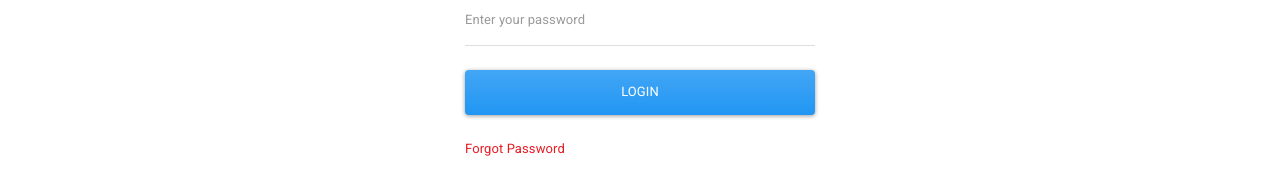
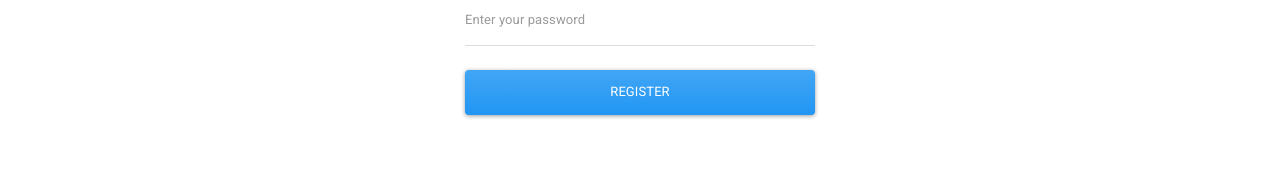
Before and after one commit to linovorefresh/track-local, a React (Create React App) app in the folder client/: page /Register in a window 1280 px wide. Shown: the part 389-584 px from the top of the page. Built offline with nearby package versions, Linux system fonts and the light colour scheme; no server answers; the HTML template or start-up script is replaced by a standard one.

Commit message:
add loading status and redirect user on successful registration

```diff
--- a/client/src/pages/Register.js
+++ b/client/src/pages/Register.js
@@ -1,4 +1,5 @@
 import React, { useState } from 'react'
+import { useNavigate } from 'react-router-dom';
 // import axios from axios
 import { toast } from 'react-hot-toast'
 
@@ -9,6 +10,8 @@ export default function Register() {
     const [ password, setPassword ] = useState('');
     const [ loading, setLoading ] = useState(false);
 
+    const navigate = useNavigate();
+
     const handleSubmit = async (e) => {
         e.preventDefault()
 
@@ -17,16 +20,21 @@ export default function Register() {
             //     email,
             //     password
             // })
+            setLoading(true);
             const { data  } = salesAPI.preRegister({email, password});
 
             if(data?.error) {
                 toast.error(data?.error)
+                setLoading(false)
             } else {
                 toast.success("Please check your email to complete registration");
+                setLoading(false)
+                navigate("/")
             }
         } catch (err) {
             console.log(err)
             toast.error("Something went wrong. Try again.")
+            setLoading(false)
         }
     }
   return (
@@ -56,10 +64,11 @@ export default function Register() {
                     onChange={(e) => setPassword(e.target.value)}
                     />
 
-                    <button className="btn btn-primary col-12 mb-4">Login</button>
+                    <button className="btn btn-primary col-12 mb-4" disabled={loading}>
+                        {loading ? 'Waiting..' : "Register"}
+                    </button>
                 </form>
-
-                <a className="text-danger pointer">Forgot Password</a>
+                {/* <a className="text-danger pointer">Forgot Password</a> */}
                 </div>
             </div>
         </div>
```
